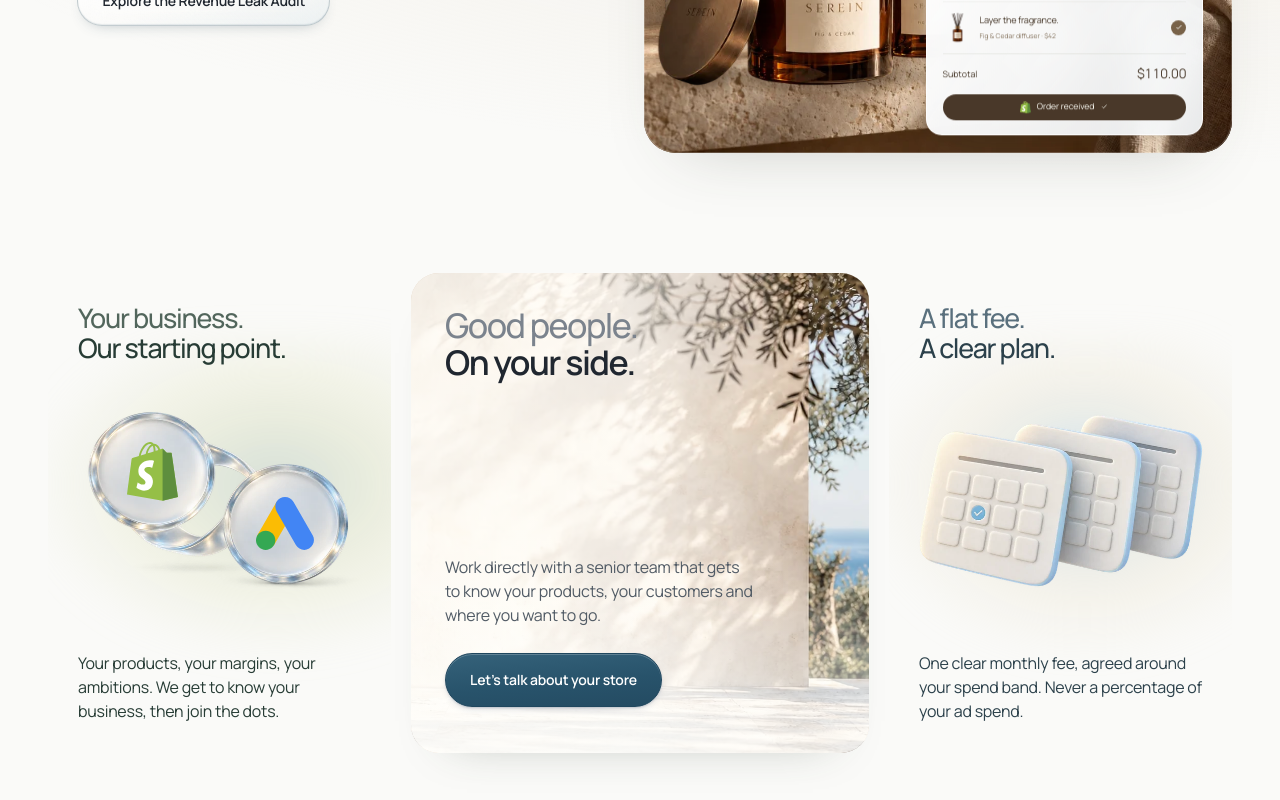
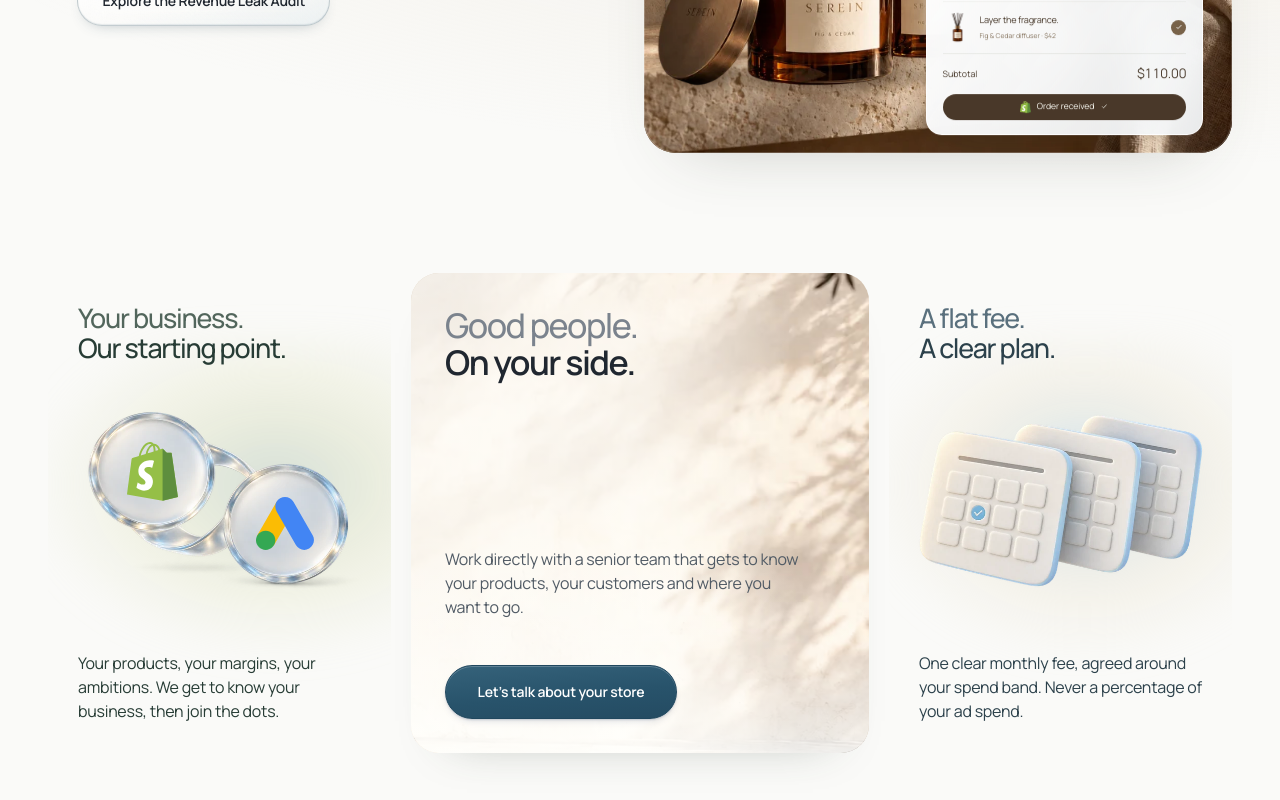
Before and after one commit to South-Digital/happy-mondays, a React (Vite) app: page /concept-a in a window 1280 px wide. Shown: the part 2909-3709 px from the top of the page. Built offline with nearby package versions, Linux system fonts and the light colour scheme; the HTML template or start-up script is replaced by a standard one; a web font is replaced by a local one.

Commit message:
Rebuild partnership scroll as a continuous panoramic reveal

```diff
--- a/src/concepts/a/PeopleClosing.tsx
+++ b/src/concepts/a/PeopleClosing.tsx
@@ -3,12 +3,12 @@ import { motion, useInView, useMotionValue, useMotionValueEvent, useScroll, useS
 import { MockLink } from "../../components/Toast";
 import { usePrefersReducedMotion } from "../../lib/motion";
 import { useCardTilt } from "./useCardTilt";
+import { peopleJourney } from "./people-journey.mjs";
 import "./people-closing.css";
 
-const TRAVEL = 1.7;
+const TRAVEL = 1.8;
 const clamp = (value: number) => Math.max(0, Math.min(1, value));
-// object-fit: cover scales the panorama by card height, not its narrow width.
-// Select enough source detail for the tallest static terrace.
+// Select enough source detail for both the fixed panorama and static terrace.
 const terraceSizes = "(max-width: 700px) 1297px, (max-width: 980px) 1393px, 1730px";
 
 /** Pin the real preceding scene and the cards together. The reader controls
@@ -19,9 +19,7 @@ export function PeopleClosing({ children }: { children: ReactNode }) {
   const context = useRef<HTMLDivElement>(null);
   const stage = useRef<HTMLDivElement>(null);
   const artworkSeen = useInView(stage, { once: true, amount: 0.4 });
-  const content = useRef<HTMLDivElement>(null);
   const heading = useRef<HTMLHeadingElement>(null);
-  const [wideContent, setWideContent] = useState(false);
   const [contextHeight, setContextHeight] = useState(0);
   const [pinTop, setPinTop] = useState(0);
   const [roomForMotion, setRoomForMotion] = useState(() =>
@@ -29,37 +27,14 @@ export function PeopleClosing({ children }: { children: ReactNode }) {
   );
   const [contactVisible, setContactVisible] = useState(false);
   const [sideVisible, setSideVisible] = useState(true);
-  const [layoutReady, setLayoutReady] = useState(false);
+  const [inJourney, setInJourney] = useState(false);
+  const geometry = useMotionValue({ width: 1184, height: 480, viewportHeight: 720 });
   const start = useMotionValue(0);
   const distance = useMotionValue(1);
   const { scrollY } = useScroll();
   const raw = useTransform(() => clamp((scrollY.get() - start.get()) / distance.get()));
-  const progress = useSpring(raw, { stiffness: 105, damping: 27, mass: 0.55 });
+  const progress = useSpring(raw, { stiffness: 150, damping: 30, mass: 0.7 });
   const animated = roomForMotion && !reduced;
-
-  // Measure both layouts before moving the copy and CTA between them.
-  // A CSS container breakpoint alone makes the bottom row snap.
-  useLayoutEffect(() => {
-    const card = content.current?.parentElement;
-    if (!card) return;
-    const measure = () => setWideContent(wide => card.clientWidth >= (wide ? 1080 : 1100));
-    measure();
-    const observer = new ResizeObserver(measure);
-    observer.observe(card);
-    return () => observer.disconnect();
-  }, []);
-
-  // Let the restored width and its container measurement settle before FLIP
-  // starts tracking changes. Otherwise the CTA can enter from below the card.
-  useLayoutEffect(() => {
-    let nextFrame = 0;
-    const firstFrame = requestAnimationFrame(() => {
-      nextFrame = requestAnimationFrame(() => setLayoutReady(true));
-    });
-    return () => { cancelAnimationFrame(firstFrame); cancelAnimationFrame(nextFrame); };
-  }, []);
-
-  const rowTransition = { layout: { duration: reduced || !layoutReady ? 0 : 0.38, ease: [0.22, 1, 0.36, 1] as const } };
 
   useEffect(() => {
     const query = window.matchMedia("(min-width: 1080px) and (min-height: 700px)");
@@ -73,6 +48,7 @@ export function PeopleClosing({ children }: { children: ReactNode }) {
     const measure = () => {
       const height = context.current!.offsetHeight;
       const gap = parseFloat(getComputedStyle(stage.current!.parentElement!).marginTop);
+      geometry.set({ width: stage.current!.clientWidth, height: stage.current!.offsetHeight, viewportHeight: window.innerHeight });
       const centredTop = (window.innerHeight - stage.current!.offsetHeight) / 2;
       // Pin and progress share the same measured centre, including the section gap.
       const top = centredTop - height - gap;
@@ -90,29 +66,43 @@ export function PeopleClosing({ children }: { children: ReactNode }) {
     observer.observe(stage.current);
     window.addEventListener("resize", measure);
     return () => { observer.disconnect(); window.removeEventListener("resize", measure); };
-  }, [animated, distance, start, progress]);
+  }, [animated, distance, start, progress, geometry]);
 
-  useMotionValueEvent(progress, "change", value => setContactVisible(value > 0.68));
-  // First: read. Then: narrow while still legible. Last: finish opening and hold.
-  const opening = useTransform(progress, [0, 0.12, 0.9, 1], [0, 0, 1, 1]);
-  const sideWidth = useTransform(opening, value => `calc(${(1 - value) * 30}% - ${(1 - value) * 12}px)`);
-  const centreLeft = useTransform(opening, value => `calc(${(1 - value) * 30}% + ${(1 - value) * 8}px)`);
-  const centreWidth = useTransform(opening, value => `calc(${100 - (1 - value) * 60}% - ${(1 - value) * 16}px)`);
-  const sideOpacity = useTransform(progress, [0, 0.27, 0.44, 1], [1, 1, 0, 0]);
+  const scene = useTransform(() => {
+    const { width, height, viewportHeight } = geometry.get();
+    return peopleJourney(progress.get(), width, height, viewportHeight);
+  });
+  useMotionValueEvent(progress, "change", value => setInJourney(value > 0.02));
+  const sideOpacity = useTransform(scene, value => value.sideOpacity);
+  const contactOpacity = useTransform(scene, value => value.contactOpacity);
   useMotionValueEvent(sideOpacity, "change", value => setSideVisible(value >= 0.08));
-  const sidePadding = useTransform(progress, [0.12, 0.4], [30, 22]);
-  const sideInset = useTransform(progress, [0.12, 0.57], [0, 14]);
-  const padding = useTransform(progress, [0.25, 0.85], [34, 52]);
-  const photoPosition = useTransform(opening, [0, 1], ["72% center", "52% center"]);
-  const artY = useTransform(opening, [0, 0.5], [0, -18]);
-  const artRotate = useTransform(opening, [0, 0.5], [0, -5]);
-  const photoScale = useTransform(opening, [0, 1], [1.06, 1]);
-  const contactOpacity = useTransform(progress, [0.68, 0.88], [0, 1]);
-  const contactY = useTransform(progress, [0.68, 0.88], [8, 0]);
-
+  useMotionValueEvent(contactOpacity, "change", value => setContactVisible(value > 0.08));
+  const sceneStyle = useTransform(scene, value => ({
+    "--pc-frame-left": `${value.frameLeft}px`, "--pc-frame-width": `${value.frameWidth}px`,
+    "--pc-frame-top": `${value.frameTop}px`, "--pc-frame-height": `${value.frameHeight}px`,
+    "--pc-radius": `${value.radius}px`, "--pc-canvas-width": `${value.canvasWidth}px`,
+    "--pc-canvas-height": `${value.canvasHeight}px`, "--pc-photo-scale": value.photoScale,
+    "--pc-side-width": `${value.sideWidth}px`, "--pc-side-opacity": value.sideOpacity,
+    "--pc-side-scale": value.sideScale, "--pc-side-y": `${value.sideY}px`, "--pc-side-x": `${value.sideX}px`,
+    "--pc-title-x": `${value.titleX}px`, "--pc-title-y": `${value.titleY}px`, "--pc-title-scale": value.titleScale,
+    "--pc-copy-width": `${value.copyWidth}px`, "--pc-copy-x": `${value.copyX}px`, "--pc-copy-y": `${value.copyY}px`,
+    "--pc-invite-x": `${value.invitationX}px`, "--pc-invite-y": `${value.invitationY}px`,
+    "--pc-invite-width": `${value.invitationWidth}px`, "--pc-contact-opacity": value.contactOpacity,
+    "--pc-contact-y": `${value.contactY}px`,
+  }));
+  // Bind the single geometry snapshot to CSS without a React render each frame.
+  useLayoutEffect(() => {
+    const element = stage.current;
+    if (!element) return;
+    const apply = (values: ReturnType<typeof sceneStyle.get>) => {
+      for (const [key, value] of Object.entries(values)) element.style.setProperty(key, String(value));
+    };
+    apply(sceneStyle.get());
+    return sceneStyle.on("change", apply);
+  }, [sceneStyle]);
   const businessTilt = useCardTilt(reduced, animated ? sideOpacity : undefined);
   const feeTilt = useCardTilt(reduced, animated ? sideOpacity : undefined);
-  const peopleTilt = useCardTilt(reduced);
+  const peopleTilt = useCardTilt(reduced || (animated && inJourney));
   useLayoutEffect(() => {
     if (!animated || sideVisible) return;
     const focused = document.activeElement;
@@ -123,26 +113,19 @@ export function PeopleClosing({ children }: { children: ReactNode }) {
       heading.current?.focus({ preventScroll: true });
     }
   }, [animated, sideVisible, businessTilt.ref, feeTilt.ref]);
-  // Keep animated geometry in custom properties. Static layouts do not read
-  // them, so Framer cannot retain a shrinking width after a breakpoint change.
-  const sideLayout = {
-    "--pc-side-width": sideWidth, "--pc-side-opacity": sideOpacity,
-    "--pc-side-inset": sideInset, "--pc-side-padding": sidePadding,
-  } as MotionStyle;
-
   return (
     <motion.section ref={ref} className="pc-sequence" data-animated={animated}
-      style={{ "--pc-pin-top": `${pinTop}px`, "--pc-context-height": `${contextHeight}px`, "--pc-progress": progress } as MotionStyle}>
+      style={{ "--pc-pin-top": `${pinTop}px`, "--pc-context-height": `${contextHeight}px` } as MotionStyle}>
       <div className="pc-pin">
         <div className="pc-context" ref={context}>{children}</div>
         <section className="pc-journey" aria-label="Working with Happy Mondays">
           <div className="pc-stage" ref={stage}>
             <motion.article {...businessTilt} className="pc-reason pc-reason--business"
               aria-hidden={animated && !sideVisible}
-              style={{ ...businessTilt.style, ...sideLayout, boxShadow: "none" }}>
+              style={{ ...businessTilt.style, boxShadow: "none" }}>
               <div className="pc-reason-inner">
                 <h2><span>Your business.</span><br />Our starting point.</h2>
-                <motion.div className="pc-art pc-art--platforms" aria-hidden="true" style={animated ? { y: artY, rotate: artRotate } : undefined}>
+                <motion.div className="pc-art pc-art--platforms" aria-hidden="true">
                   <motion.div className="pc-art-settle" initial={false}
                     animate={{ y: reduced || artworkSeen ? 0 : 12, rotate: reduced || artworkSeen ? 0 : -3, scale: reduced || artworkSeen ? 1 : 0.95 }}
                     transition={{ duration: reduced ? 0 : 0.8, ease: [0.22, 1, 0.36, 1] }}>
@@ -158,10 +141,10 @@ export function PeopleClosing({ children }: { children: ReactNode }) {
             </motion.article>
             <motion.article {...feeTilt} className="pc-reason pc-reason--fee"
               aria-hidden={animated && !sideVisible}
-              style={{ ...feeTilt.style, ...sideLayout, boxShadow: "none" }}>
+              style={{ ...feeTilt.style, boxShadow: "none" }}>
               <div className="pc-reason-inner">
                 <h2><span>A flat fee.</span><br />A clear plan.</h2>
-                <motion.div className="pc-art pc-art--calendar" aria-hidden="true" style={animated ? { y: artY, rotate: artRotate } : undefined}>
+                <motion.div className="pc-art pc-art--calendar" aria-hidden="true">
                   <motion.div className="pc-art-settle" initial={false}
                     animate={{ y: reduced || artworkSeen ? 0 : 16, rotate: reduced || artworkSeen ? 0 : 3, scale: reduced || artworkSeen ? 1 : 0.95 }}
                     transition={{ duration: reduced ? 0 : 0.9, ease: [0.22, 1, 0.36, 1] }}>
@@ -174,35 +157,34 @@ export function PeopleClosing({ children }: { children: ReactNode }) {
               </div>
             </motion.article>
             <motion.article {...peopleTilt} className="pc-people" aria-labelledby="cj-people-heading"
-              style={{ ...peopleTilt.style, "--pc-centre-left": centreLeft, "--pc-centre-width": centreWidth } as MotionStyle}>
-              <motion.picture className="pc-photo" aria-hidden="true" style={{ "--pc-photo-scale": photoScale } as MotionStyle}>
+              style={peopleTilt.style}>
+              <motion.picture className="pc-photo" aria-hidden="true">
                 <source type="image/avif"
                   srcSet="/images/page-atmosphere/terrace-coastal-960.avif 960w, /images/page-atmosphere/terrace-coastal-1942.avif 1942w"
                   sizes={terraceSizes} />
-                <motion.img style={animated ? { objectPosition: photoPosition } : undefined} src="/images/page-atmosphere/terrace-coastal-1942.webp"
+                <motion.img src="/images/page-atmosphere/terrace-coastal-1942.webp"
                   srcSet="/images/page-atmosphere/terrace-coastal-960.webp 960w, /images/page-atmosphere/terrace-coastal-1942.webp 1942w"
                   sizes={terraceSizes}
                   alt="" width="1942" height="809" loading="lazy" decoding="async" />
               </motion.picture>
-              <motion.div ref={content} className="pc-people-content" data-wide={wideContent} style={{ "--pc-inner-padding": padding } as MotionStyle}>
+              <div className="pc-people-content">
                 <h2 id="cj-people-heading" ref={heading} tabIndex={-1}>
                   <span>Good people.</span>On your side.
                 </h2>
-                <motion.p layout={layoutReady ? "position" : false} transition={rowTransition}>Work directly with a senior team that gets to know your products, your customers and where you want to go.</motion.p>
-                <motion.div className="pc-invitation" layout={layoutReady ? "position" : false} transition={rowTransition}>
+                <p>Work directly with a senior team that gets to know your products, your customers and where you want to go.</p>
+                <div className="pc-invitation">
                   <MockLink className="ha-button" message="Design preview — the booking calendar will be connected before launch.">
                     Let’s talk about your store
                   </MockLink>
-                  <motion.div className="cj-conversation-person pc-contact"
-                    style={{ "--pc-contact-opacity": contactOpacity, "--pc-contact-y": contactY } as MotionStyle}
+                  <div className="cj-conversation-person pc-contact"
                     aria-hidden={animated && !contactVisible}>
                     <img src="/images/editorial/keanu-480.webp"
                       srcSet="/images/editorial/keanu-480-96.webp 96w, /images/editorial/keanu-480-192.webp 192w, /images/editorial/keanu-480.webp 480w"
                       sizes="48px" alt="Keanu Fischell, founder of Happy Mondays" width="48" height="48" loading="lazy" />
                     <div><strong>Your first chat with Keanu</strong><span>Founder, Happy Mondays</span></div>
-                  </motion.div>
-                </motion.div>
-              </motion.div>
+                  </div>
+                </div>
+              </div>
             </motion.article>
           </div>
         </section>
--- a/src/concepts/a/people-closing.css
+++ b/src/concepts/a/people-closing.css
@@ -47,13 +47,8 @@
   padding-top: 12px;
 }
 .pc-reason p { margin: 0; padding-top: 16px; }
-.pc-invitation {
-  padding-top: 4px;
-  margin-top: 0;
-  min-height: 77px;
-}
 /* Physical objects sit in the same soft daylight as the photographic centre.
-   Their aspect ratio stays intact while the card's layout narrows around them. */
+   Their aspect ratio and copy measure stay intact throughout the retreat. */
 .pc-art {
   position: relative; min-height: 160px;
   width: calc(100% + 44px); max-width: 410px; justify-self: center; align-self: center;
@@ -93,57 +88,77 @@
 .pc-people h2 { width: fit-content; font-size: clamp(42px, 4.8vw, 66px); color: var(--ca-ink); font-weight: var(--ca-emphasis-weight); }
 .pc-people h2:focus-visible { outline: 2px solid var(--ca-action); outline-offset: 6px; }
 .pc-people h2 > span { display: block; color: var(--ca-heading-soft); font-weight: var(--ca-display-weight); }
-.pc-people-content > p { max-width: 445px; color: var(--ca-body); }
-.pc-invitation { align-self: flex-end; width: 100%; max-width: 570px; position: relative; min-height: 70px; }
+.pc-people-content > p { max-width: 360px; color: var(--ca-body); margin: 28px 0 0; padding-top: 0; }
+.pc-invitation { align-self: flex-end; width: 100%; max-width: 290px; position: relative; min-height: 54px; margin-top: auto; padding-top: 0; }
 .pc-invitation .ha-button { font-size: 14px; min-height: 54px; padding-inline: 24px; white-space: nowrap; }
-.pc-contact { position: absolute; left: 250px; top: 18px; white-space: nowrap; }
+.pc-contact { position: absolute; left: 0; top: -72px; white-space: nowrap; }
 .pc-contact img { flex-shrink: 0; }
-/* Once the opening card has room, the copy and invitation share one lower row. */
-.pc-people-content[data-wide="true"] {
-  display: grid;
-  grid-template-columns: minmax(0, 1fr) 570px;
-  grid-template-rows: auto 1fr auto;
-  column-gap: 32px;
+.pc-invitation .pc-contact strong { font-size: 15px; }
+.pc-invitation .pc-contact span { font-size: 14px; }
+.pc-sequence[data-animated="true"] {
+  height: calc(var(--pc-context-height) + var(--pc-section-gap) + var(--pc-height) + 180svh + 110px);
+  margin-bottom: 54px;
 }
-.pc-people-content[data-wide="true"] > h2 { grid-column: 1 / -1; grid-row: 1; }
-.pc-people-content[data-wide="true"] > p {
-  grid-column: 1; grid-row: 3;
-  align-self: center; margin: 0; padding-top: 0;
+.pc-sequence[data-animated="true"] .pc-pin {
+  position: sticky; top: var(--pc-pin-top);
+  /* The expanded aperture extends below the base stage. Reserve real space,
+     not a collapsing margin, so its lower corners survive the pin release. */
+  padding-bottom: 110px;
 }
-.pc-people-content[data-wide="true"] > .pc-invitation {
-  grid-column: 2; grid-row: 3;
-  align-self: center; min-height: 54px; padding-top: 0; border-top: 0;
-}
-.pc-people-content[data-wide="true"] .pc-contact { top: 3px; }
-.pc-sequence[data-animated="true"] {
-  height: calc(var(--pc-context-height) + var(--pc-section-gap) + var(--pc-height) + 170svh);
-  /* Keep following content beyond the frame until the pin has released,
-     including tall viewports where the card itself reaches its height cap. */
-  margin-bottom: max(54px, calc((100svh - var(--pc-height)) / 2 + 6px));
-}
-.pc-sequence[data-animated="true"] .pc-pin { position: sticky; top: var(--pc-pin-top); }
 .pc-sequence[data-animated="true"] .pc-stage { display: block; height: var(--pc-height); }
+/* Stable side measures retreat beneath the aperture instead of crumpling. */
 .pc-sequence[data-animated="true"] .pc-reason {
-  position: absolute; min-height: 0;
-  width: var(--pc-side-width); opacity: var(--pc-side-opacity);
-  inset-block: calc(var(--pc-side-inset) * 1px);
-  padding: calc(var(--pc-side-padding) * 1px);
+  position: absolute; min-height: 0; inset-block: 0;
+  width: var(--pc-side-width); opacity: var(--pc-side-opacity); padding: 30px;
 }
 .pc-reason[aria-hidden="true"] { pointer-events: none; }
 .pc-sequence[data-animated="true"] .pc-reason--business { left: 0; }
 .pc-sequence[data-animated="true"] .pc-reason--fee { right: 0; }
+.pc-sequence[data-animated="true"] .pc-reason-inner {
+  transform: translate3d(var(--pc-side-x), var(--pc-side-y), 0) scale(var(--pc-side-scale));
+}
+.pc-sequence[data-animated="true"] .pc-reason--business .pc-reason-inner {
+  transform: translate3d(calc(-1 * var(--pc-side-x)), var(--pc-side-y), 0) scale(var(--pc-side-scale));
+}
 .pc-sequence[data-animated="true"] .pc-people {
-  position: absolute; inset-block: 0; min-height: 0;
-  left: var(--pc-centre-left); width: var(--pc-centre-width);
+  position: absolute; min-height: 0;
+  left: var(--pc-frame-left); width: var(--pc-frame-width);
+  top: var(--pc-frame-top); height: var(--pc-frame-height); border-radius: var(--pc-radius);
 }
-.pc-sequence[data-animated="true"] .pc-people-content { padding: calc(var(--pc-inner-padding) * 1px); }
-.pc-sequence[data-animated="true"] .pc-photo { transform: scale(var(--pc-photo-scale)); }
+/* A single, full-size landscape behind the opening window. Its crop is never
+   recalculated from the animated card width. */
+.pc-sequence[data-animated="true"] .pc-photo {
+  inset: auto; left: calc(-1 * var(--pc-frame-left));
+  top: calc((var(--pc-frame-height) - var(--pc-canvas-height)) / 2);
+  width: var(--pc-canvas-width); height: var(--pc-canvas-height);
+  transform: scale(var(--pc-photo-scale)); transform-origin: 65% 50%;
+}
+.pc-sequence[data-animated="true"] .pc-people-content { padding: 0; min-height: 0; }
+.pc-people::after {
+  content: ""; position: absolute; inset: 0; z-index: -1; pointer-events: none;
+  background: radial-gradient(ellipse at 88% 83%, #fffffcf2, #fffffcbb 12%, transparent 39%);
+  opacity: 1;
+}
+.pc-sequence[data-animated="true"] .pc-people::after { opacity: var(--pc-contact-opacity); }
+.pc-sequence[data-animated="true"] .pc-people h2 {
+  position: absolute; left: 0; top: 0; font-size: 34px; white-space: nowrap;
+  transform-origin: 0 0;
+  transform: translate3d(var(--pc-title-x), var(--pc-title-y), 0) scale(var(--pc-title-scale));
+}
+.pc-sequence[data-animated="true"] .pc-people-content > p {
+  position: absolute; left: 0; top: 0; margin: 0; padding: 0;
+  width: var(--pc-copy-width); max-width: none;
+  transform: translate3d(var(--pc-copy-x), var(--pc-copy-y), 0);
+}
+.pc-sequence[data-animated="true"] .pc-invitation {
+  position: absolute; left: 0; top: 0; margin: 0; padding: 0;
+  width: var(--pc-invite-width); max-width: none; min-height: 54px;
+  transform: translate3d(var(--pc-invite-x), var(--pc-invite-y), 0);
+}
+.pc-sequence[data-animated="true"] .pc-invitation .ha-button { width: 100%; }
 .pc-sequence[data-animated="true"] .pc-contact {
   opacity: var(--pc-contact-opacity);
-  transform: translateY(calc(var(--pc-contact-y) * 1px));
-}
-.pc-sequence[data-animated="true"] .pc-people h2 {
-  font-size: clamp(34px, calc(34px + (var(--pc-progress) - .25) * 53.333px), 66px);
+  transform: translateY(var(--pc-contact-y));
 }
 /* Match the 62px bottom + 32px top spacing between the other mobile sections. */
 @media (max-width: 980px) {
@@ -154,9 +169,9 @@
   .pc-reason h2 { font-size: 28px; }
   .pc-reason p { font-size: 16px; }
   .pc-people-content { padding: 48px 36px; }
-  .pc-contact { left: 238px; }
+
 }
-/* The fade completes before the narrowing copy becomes a column of words. */
+/* Small screens use the complete, unpinned composition. */
 @media (max-width: 700px) {
   .pc-sequence { margin-bottom: 36px; }
   .pc-journey { margin: var(--pc-section-gap) -8px 0; }
@@ -169,7 +184,8 @@
   .pc-people h2 { font-size: clamp(36px, 10vw, 48px); }
   .pc-photo img { object-position: 45% center; }
   .pc-people-content > p { font-size: 16px; max-width: 32ch; }
-  .pc-contact { position: static; margin-top: 22px; white-space: normal; }
+  .pc-invitation { align-self: flex-start; }
+  .pc-contact { white-space: normal; }
   .pc-invitation .ha-button { padding-inline: 20px; }
 }
 
@@ -182,6 +198,3 @@
 @media (max-width: 700px) {
   .pc-art { width: calc(100% + 32px); max-width: 360px; margin: 6px -16px; }
 }
-
-.pc-people-content:not([data-wide="true"]) > p { max-width: min(32ch, 100%); }
-.pc-sequence[data-animated="true"] .pc-people-content:not([data-wide="true"]) > p { max-width: min(32ch, calc(100% - 20px)); }
--- /dev/null
+++ b/src/concepts/a/people-journey.mjs
@@ -0,0 +1,43 @@
+const clamp = value => Math.max(0, Math.min(1, value));
+const blend = (progress, from, to) => {
+  const x = clamp((progress - from) / (to - from));
+  return x * x * x * (x * (x * 6 - 15) + 10);
+};
+const mix = (a, b, t) => a + (b - a) * t;
+
+// One reversible spatial timeline. The scene is a fixed panorama behind an
+// opening aperture; copy keeps its measure instead of reflowing every frame.
+export function peopleJourney(progress, width, height, viewportHeight) {
+  const opening = blend(progress, 0.14, 0.86);
+  const composition = blend(progress, 0.2, 0.84);
+  const retreat = blend(progress, 0.16, 0.52);
+  const initialWidth = width * 0.4 - 16;
+  const endHeight = Math.max(height, Math.min(620, viewportHeight - 144));
+  const frameWidth = mix(initialWidth, width, opening);
+  const frameHeight = mix(height, endHeight, opening);
+  const endPadding = Math.min(64, width * 0.048);
+  const titleY = mix(34, endHeight * 0.16, composition);
+  const titleScale = mix(1, Math.min(1.88, width / 660), composition);
+  return {
+    opening,
+    frameLeft: (width - frameWidth) / 2,
+    frameWidth, frameHeight, frameTop: (height - frameHeight) / 2,
+    radius: mix(28, 36, opening),
+    canvasWidth: width, canvasHeight: endHeight,
+    photoScale: mix(1.08, 1, opening),
+    sideWidth: width * 0.3 - 12,
+    sideOpacity: 1 - blend(progress, 0.2, 0.42),
+    sideScale: mix(1, 0.94, retreat),
+    sideY: mix(0, 18, retreat),
+    sideX: mix(0, 22, retreat),
+    titleX: mix(34, endPadding, composition), titleY, titleScale,
+    copyWidth: Math.min(360, initialWidth - 68),
+    copyX: mix(34, endPadding, composition),
+    copyY: mix(height - 206, endHeight * 0.16 + 74.8 * Math.min(1.88, width / 660) + 28, composition),
+    invitationX: mix(34, width - endPadding - 290, composition),
+    invitationY: mix(height - 88, endHeight - endPadding - 54, composition),
+    invitationWidth: mix(232, 290, composition),
+    contactOpacity: blend(progress, 0.62, 0.84),
+    contactY: mix(10, 0, blend(progress, 0.62, 0.84)),
+  };
+}
```
Also changed, not shown: src/concepts/a/people-journey.d.mts (added), 2 other files (tests, documents, lock files or other folders).
